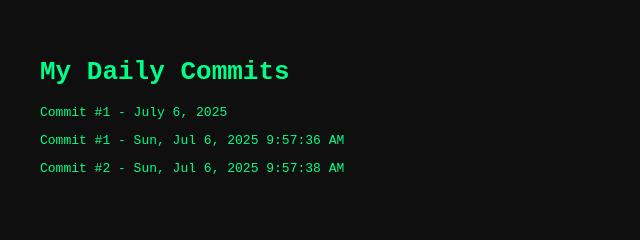
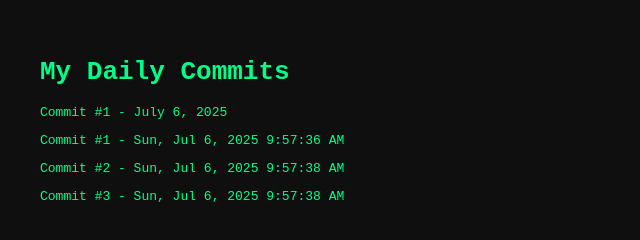
Before and after one commit to faiyaz-xyz/commit-streak, a plain HTML site: page index.html in a window 1280 px wide. Shown: the whole page, without its empty margins (0-640 px from the left). Drawn offline with Linux system fonts and the light colour scheme.

Commit message:
chore: daily html commit #3

```diff
--- a/index.html
+++ b/index.html
@@ -13,3 +13,4 @@
 </html>
 <p>Commit #1 - Sun, Jul  6, 2025  9:57:36 AM</p>
 <p>Commit #2 - Sun, Jul  6, 2025  9:57:38 AM</p>
+<p>Commit #3 - Sun, Jul  6, 2025  9:57:38 AM</p>
```
